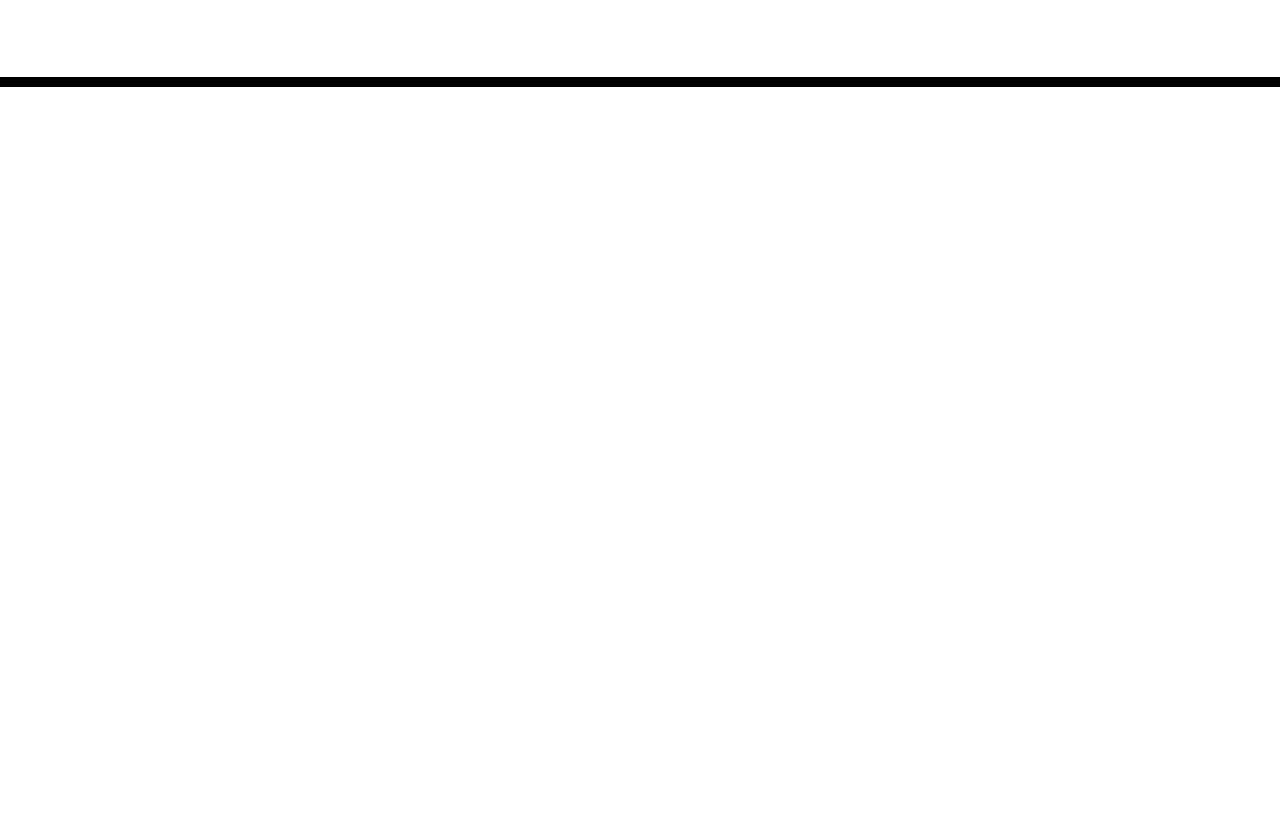
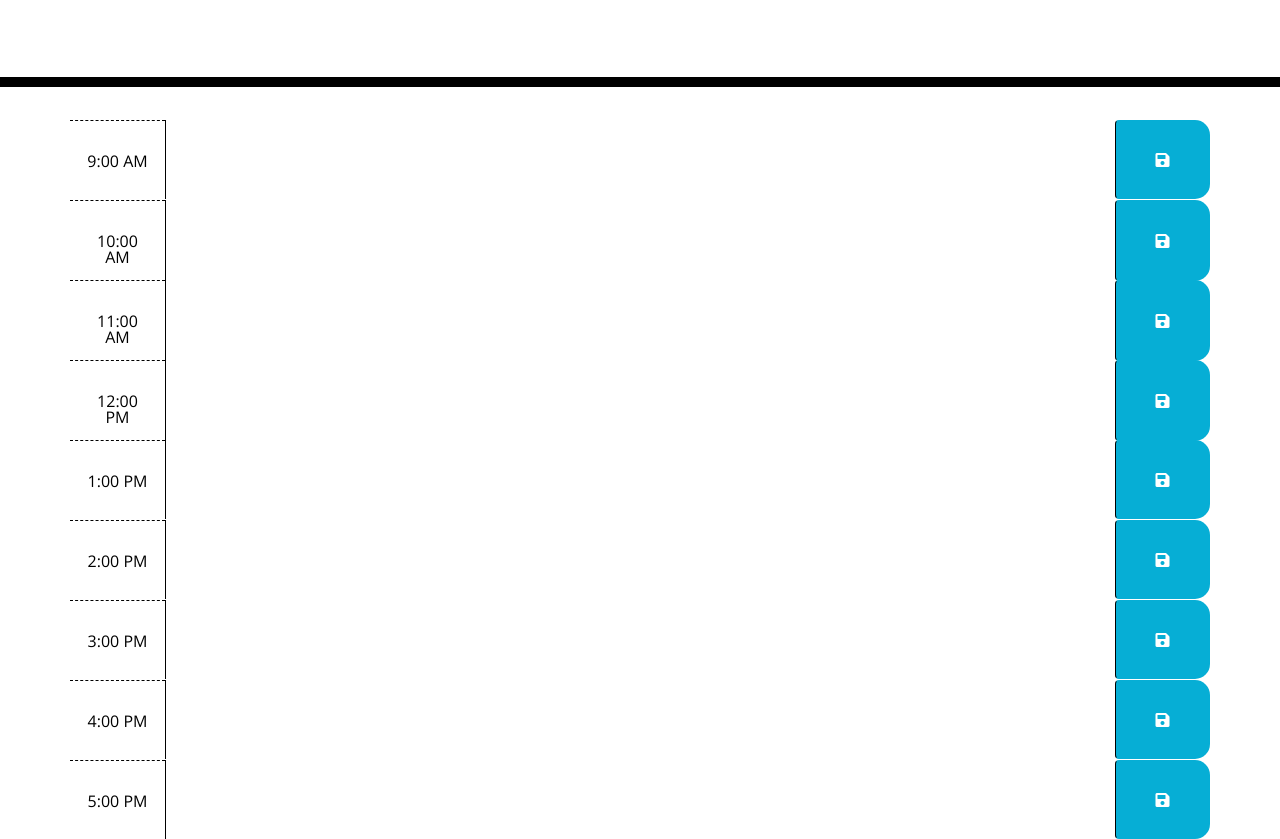
Before and after one commit to AKish777/Week-5-HW, a plain HTML site: page index.html in a window 1280 px wide. Shown: the part 181-1020 px from the top of the page. Before the commit the page ends 800 px from the top, so only its background shows below. Drawn offline with nearby package versions, Linux system fonts and the light colour scheme.

Commit message:
Pushing updated version

```diff
--- a/index.html
+++ b/index.html
@@ -29,9 +29,80 @@
       <p id="currentDay" class="lead"></p>
     </header>
     <div class="container">
-      <!-- Timeblocks go here -->
+      <div id="hour-9" class="row time-block">
+        <div class="col-md-1 hour">
+          9:00 AM
+        </div>
+        <textarea class="col-md-10 description">
+        </textarea>
+        <button class="btn saveBtn col-md-1"><i class="fas fa-save"></i></button>
+      </div>
+      <div id="hour-10" class="row time-block">
+        <div class="col-md-1 hour">
+          10:00 AM
+        </div>
+        <textarea class="col-md-10 description">
+        </textarea>
+        <button class="btn saveBtn col-md-1"><i class="fas fa-save"></i></button>
+      </div>
+      <div id="hour-11" class="row time-block">
+        <div class="col-md-1 hour">
+          11:00 AM
+        </div>
+        <textarea class="col-md-10 description">
+        </textarea>
+        <button class="btn saveBtn col-md-1"><i class="fas fa-save"></i></button>
+      </div>
+      <div id="hour-12" class="row time-block">
+        <div class="col-md-1 hour">
+          12:00 PM
+        </div>
+        <textarea class="col-md-10 description">
+        </textarea>
+        <button class="btn saveBtn col-md-1"><i class="fas fa-save"></i></button>
+      </div>
+     <div id="hour-13" class="row time-block">
+        <div class="col-md-1 hour">
+          1:00 PM
+        </div>
+        <textarea class="col-md-10 description">
+        </textarea>
+        <button class="btn saveBtn col-md-1"><i class="fas fa-save"></i></button>
+      </div>
+      <div id="hour-14" class="row time-block">
+        <div class="col-md-1 hour">
+          2:00 PM
+        </div>
+        <textarea class="col-md-10 description">
+        </textarea>
+        <button class="btn saveBtn col-md-1"><i class="fas fa-save"></i></button>
+      </div>
+      <div id="hour-15" class="row time-block">
+       <div class="col-md-1 hour">
+          3:00 PM
+        </div>
+        <textarea class="col-md-10 description">
+        </textarea>
+        <button class="btn saveBtn col-md-1"><i class="fas fa-save"></i></button>
+      </div>
+      <div id="hour-16" class="row time-block">
+        <div class="col-md-1 hour">
+          4:00 PM
+        </div>
+        <textarea class="col-md-10 description">
+        </textarea>
+        <button class="btn saveBtn col-md-1"><i class="fas fa-save"></i></button>
+      </div>
+      <div id="hour-17" class="row time-block">
+        <div class="col-md-1 hour">
+          5:00 PM
+        </div>
+        <textarea class="col-md-10 description">
+        </textarea>
+        <button class="btn saveBtn col-md-1"><i class="fas fa-save"></i></button>
     </div>
 
+    <script src="script.js"></script>
     <script src="https://cdnjs.cloudflare.com/ajax/libs/jquery/3.2.1/jquery.min.js"></script>
     <script src="https://cdnjs.cloudflare.com/ajax/libs/moment.js/2.24.0/moment.min.js"></script>
   </body>
```
